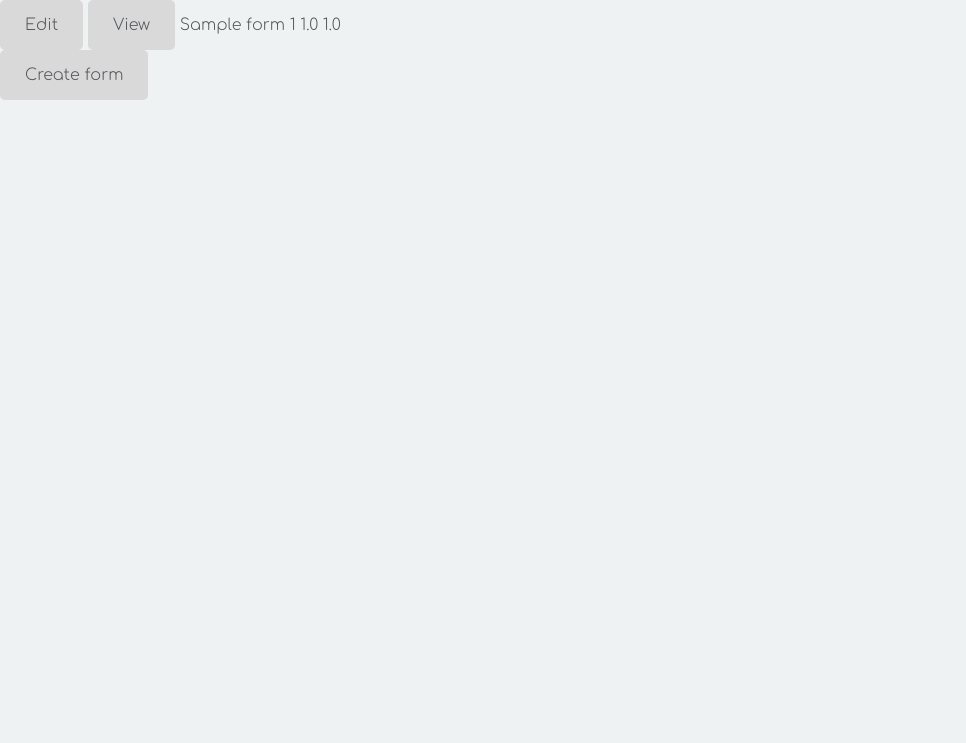
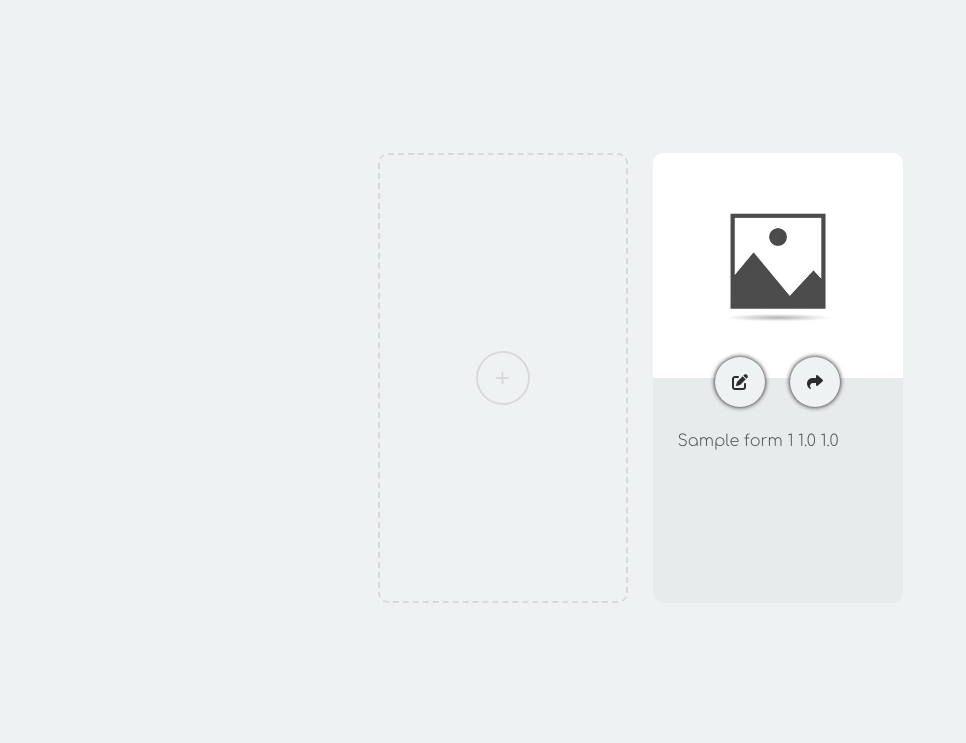
Before and after one commit to kipteamm/Surway, a Django app: template templates/app/forms.html in a window 1280 px wide. Shown: the top 743 px of the page, without its empty margins (0-966 px from the left). Run offline with Django 4.2, Linux system fonts and the light colour scheme; the template is opened without the code that fills it: values that come from a table or form of the project are taken from there, others are empty; tables that the repository leaves empty hold one stand-in row (values such as "Sample post"); some libraries are stand-ins or nearby versions.

Commit message:
- Redesigned forms area - Fixed auth js

```diff
--- a/static/css/basics.css
+++ b/static/css/basics.css
@@ -18,8 +18,8 @@
     --primary-bg: #16181d;
     --secondary-bg: #1c1f26;
     --tertiary-bg: #576175;
-    --primary-font-clr: #a7b2c7;
-    --secondary-font-clr: #c9d0df;
+    --primary-font-clr: #c6ccd8;
+    --secondary-font-clr: #e5e7ec;
 }
 
 ::-webkit-scrollbar {
@@ -245,14 +245,14 @@ img.logo:hover {
 /* ALERTS & NOTIFICATIONS */
 .alert {
     position: absolute;
-    top: 25px;
-    right: 30px;
+    top: var(--pdd);
+    right: var(--pdd);
     border-radius: 12px;
     background: #fff;
     padding: 20px 35px 20px 25px;
     box-shadow: 0 6px 20px -5px rgba(0, 0, 0, 0.1);
     overflow: hidden;
-    transform: translateX(calc(100% + 30px));
+    transform: translateX(calc(100% + var(--pdd)));
     transition: all 0.5s cubic-bezier(0.68, -0.55, 0.265, 1.35);
 }
 
--- a/static/css/forms.css
+++ b/static/css/forms.css
@@ -10,6 +10,83 @@
 .create-new-form .bottom {
     text-align: center;
     margin-top: auto;
+}
+
+/* FORMS LIST */
+.user-forms {
+    display: flex;
+    flex-wrap: wrap;
+    margin: calc(var(--pdd) / 2);
+    justify-content: center;
+    padding: 10%;
+}
+.form-preview {
+    height: 400px;
+    width: 200px;
+    margin: calc(var(--pdd) / 2);
+    background-color: var(--secondary-bg);
+    padding: var(--pdd);
+    border-radius: var(--rad);
+}
+.form-preview img {
+    border-radius: var(--rad) var(--rad) 0px 0px;
+    margin: calc(var(--pdd) * -1);
+    height: 225px;
+    width: 250px;
+    object-fit: cover;
+}
+.form-preview .options {
+    text-align: center;
+    margin-bottom: var(--pdd);
+}
+.form-preview .options i {
+    display: inline-flex;
+    align-items: center;
+    justify-content: center;
+    width: calc(var(--pdd) * 2);
+    height: calc(var(--pdd) * 2);
+    background-color: var(--primary-bg);
+    border-radius: 50%;
+    color: var(--secondary-font-clr);
+    transition: all .3s;
+    box-shadow: 0px 0px 5px #000;
+}
+.form-preview .options i:first-child {
+    margin-right: var(--pdd);
+}
+.form-preview .options i:hover {
+    cursor: pointer;
+    background-color: var(--tertiary-bg);
+}
+
+.form-preview.create-form {
+    background-color: unset;
+    border: 2px dashed var(--tertiary-bg);
+    height: 396px;
+    width: 196px;
+    display: flex;
+    align-items: center;
+    justify-content: center;
+    transition: border .3s;
+}
+.form-preview.create-form:hover {
+    cursor: pointer;
+    border: 2px dashed var(--primary-font-clr);
+}
+.form-preview.create-form i {
+    width: 50px;
+    height: 50px;
+    border: 2px solid var(--tertiary-bg);
+    color: var(--tertiary-bg);
+    border-radius: 50%;
+    display: inline-flex;
+    align-items: center;
+    justify-content: center;
+    transition: all .3s;
+}
+.form-preview.create-form:hover i {
+    border: 2px solid var(--primary-font-clr);
+    color: var(--primary-font-clr);
 }
 
 /* TOOLBAR */
--- a/static/js/create_form.js
+++ b/static/js/create_form.js
@@ -2,6 +2,8 @@ const createNewForm = document.querySelector('.create-new-form');
 const darkOverlay = document.querySelector('.dark-overlay');
 
 function openNewForm() {
+    console.log('huh?')
+
     darkOverlay.style.opacity = '.5';
     createNewForm.style.top = '50%';
 };
--- a/templates/app/forms.html
+++ b/templates/app/forms.html
@@ -22,16 +22,24 @@
         </div>
     </div>
 
+    <div class="user-forms">
+        <div class="form-preview create-form" onclick="openNewForm()">
+            <i class="fas fa-plus"></i>
+        </div>
+
         {% for form in user_forms %}
             <div class="form-preview">
-            <button class="secondary-btn" onclick="window.location.href='/forms/edit?id={{ form.id }}'">Edit</button>
-            <button class="secondary-btn" onclick="window.open('/form/{{ form.id }}')">View</button>
+                <img src="/static/images/forms/default.jpg">
+
+                <div class="options">
+                    <i class="fas fa-edit" onclick="window.location.href='/forms/edit?id={{ form.id }}'"></i><i class="fas fa-share" onclick="window.open('/form/{{ form.id }}')"></i>
+                </div>
+
                 {{ form.title }}
                 {{ form.question_count }}
                 {{ form.last_edit_timestamp }}
                 {{ form.creation_timestamp }}
             </div>
         {% endfor %}
-
-    <button class="secondary-btn" id="btn" onclick="openNewForm()">Create form</button>
+    </div>
 {% endblock %}
--- a/templates/auth/login.html
+++ b/templates/auth/login.html
@@ -8,9 +8,9 @@
         <h1>Login</h1>
 
         <input type="text" placeholder="Email address" name="email_address" id="ea" onchange="checkEmail(this, false)">
-        <input type="password" placeholder="Password" name="password" id="ps" onchange="checkPassword(this, 1)">
+        <input type="password" placeholder="Password" name="password" onchange="checkPassword(this, 1)">
 
-        <input type="submit" value="Login">
+        <input type="submit" value="Login" id="su">
 
         <span>Don't have an account yet? <a href="/register">Register</a>
     </form>
```
Also changed, not shown: static/css/auth.css (+7 -0 lines), static/js/auth.js (+30 -20 lines), static/images/forms/default.jpg (added). Lines whose indentation alone changed are shown as unchanged.
